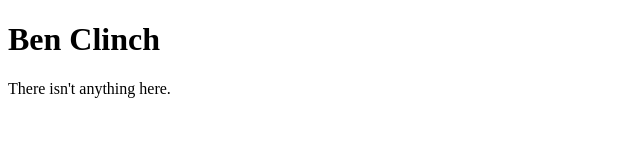
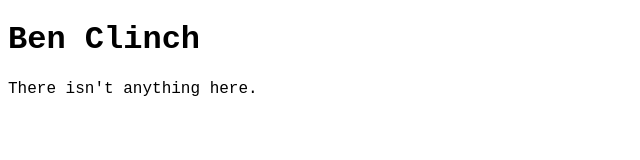
Before and after one commit to bencli/bencli.github.io, a plain HTML site: page index.html in a window 1280 px wide. Shown: the whole page, without its empty margins (0-640 px from the left). Drawn offline with Linux system fonts and the light colour scheme.

Commit message:
Update index.html

```diff
--- a/index.html
+++ b/index.html
@@ -1,7 +1,7 @@
 <!DOCTYPE html>
 <html>
 <body>
-<h1>Ben Clinch</h1>
-<p>There isn't anything here.</p>
+<h1 style="font-family:'Courier New'">Ben Clinch</h1>
+<p style="font-family:'Courier New'">There isn't anything here.</p>
 </body>
 </html>
```
